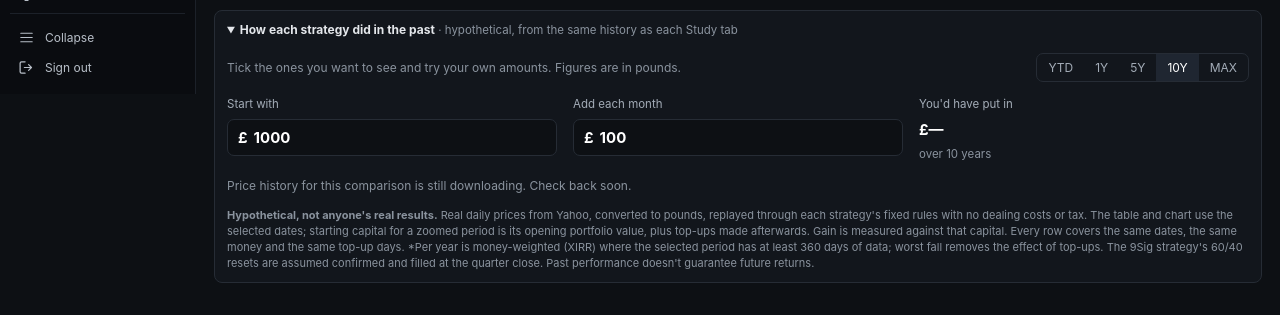
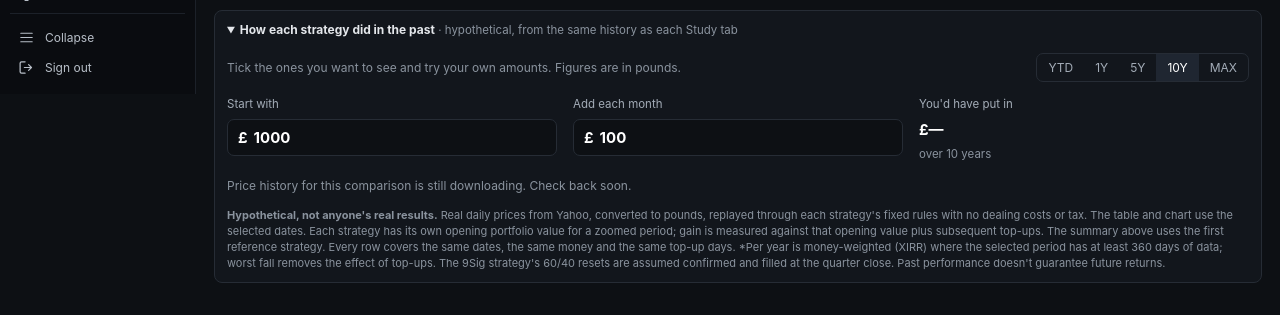
Before and after one commit to Ricas13/wealtharr_v2, a Django app: page /add-strategy/ in a window 1280 px wide. Shown: the part 706-1021 px from the top of the page. Run offline with Django 5.2, Linux system fonts and the light colour scheme; the visitor is signed in with stand-in values (Sample User, id 1); data comes from the database, SQL or seed files in the repository; data that the repository does not hold is empty; parts of the project's set-up code (start-up, migrations or seed data) failed here and were passed over.

Commit message:
Clarify selected invested capital applies to reference strategy

```diff
--- a/static/js/compare.js
+++ b/static/js/compare.js
@@ -121,7 +121,10 @@
     var selected = view && !isFullView();
     var status = box.querySelector("[data-table-status]");
     text("[data-period]", selected ? dateAt(view.start) + " – " + dateAt(view.end) : state.period);
-    text("[data-putin-title]", selected ? "Opening value + top-ups" : "You'd have put in");
+    text("[data-putin-title]", selected
+      ? (selectedMetrics ? selectedMetrics.reference_label + " opening value + top-ups"
+        : "Reference strategy opening value + top-ups")
+      : "You'd have put in");
     text("[data-range-words]", selected ? "selected dates" : state.range_words);
     text("[data-putin]", selected
       ? (selectedMetrics ? money(selectedMetrics.put_in) : "—")
--- a/templates/partials/compare_card.html
+++ b/templates/partials/compare_card.html
@@ -64,7 +64,7 @@
         <p class="mut tiny">Hover over (or tap) the chart to see each strategy's value on that day and its gain against the money put in by then.</p>
       </div>
       <p class="mut tiny gap-top"><strong>Hypothetical, not anyone's real results.</strong> Real daily prices from Yahoo, converted to pounds, replayed through each strategy's fixed rules with no dealing costs or tax.
-        The table and chart use the selected dates; starting capital for a zoomed period is its opening portfolio value, plus top-ups made afterwards. Gain is measured against that capital.
+        The table and chart use the selected dates. Each strategy has its own opening portfolio value for a zoomed period; gain is measured against that opening value plus subsequent top-ups. The summary above uses the first reference strategy.
         Every row covers the same dates<span data-period-wrap{% if not compare.ready %} hidden{% endif %}> (<span data-period>{{ compare.period }}</span>)</span>, the same money and the same top-up days.
         *Per year is money-weighted (XIRR) where the selected period has at least 360 days of data; worst fall removes the effect of top-ups.
         The {{ signal_name|default:"quarterly signal" }}'s 60/40 resets are assumed confirmed and filled at the quarter close.
--- a/tracker/test_selected_compare_period.py
+++ b/tracker/test_selected_compare_period.py
@@ -14,7 +14,7 @@ def comparison():
     invested = [100.0] * 200 + [150.0] * 201
     return {
         "ready": True, "rows": [
-            {"key": "strategy", "points": points, "annual": 2.0, "final": 140.0},
+            {"key": "strategy", "label": "Reference model", "points": points, "annual": 2.0, "final": 140.0},
             {"key": "flat", "points": [100.0] * 200 + [150.0] * 201, "annual": 0.0,
              "final": 150.0},
         ],
@@ -37,6 +37,7 @@ class SelectedPeriodTests(SimpleTestCase):
         out = selected_period_metrics(data, 0, 400)
         strategy = out["rows"]["strategy"]
         self.assertEqual(out["put_in"], 150.0)
+        self.assertEqual(out["reference_label"], "Reference model")
         self.assertEqual(strategy["final"], 140.0)
         self.assertEqual(strategy["gain_pct"], -6.67)
         self.assertEqual(strategy["drawdown"], -6.67)
--- a/tracker/v2_home.py
+++ b/tracker/v2_home.py
@@ -275,8 +275,9 @@ def selected_period_metrics(comparison, start_index, end_index):
         "rows": rows,
         "period": "%s – %s" % (_day(days[0]), _day(days[-1])),
         "put_in": round(comparison["rows"][0]["points"][start_index] + additional, 2),
+        "reference_label": comparison["rows"][0]["label"],
         "start_index": start_index, "end_index": end_index,
-        "description": "opening portfolio value plus top-ups during the selection",
+        "description": "reference strategy's opening value plus top-ups during selection",
     }
 
 
```
